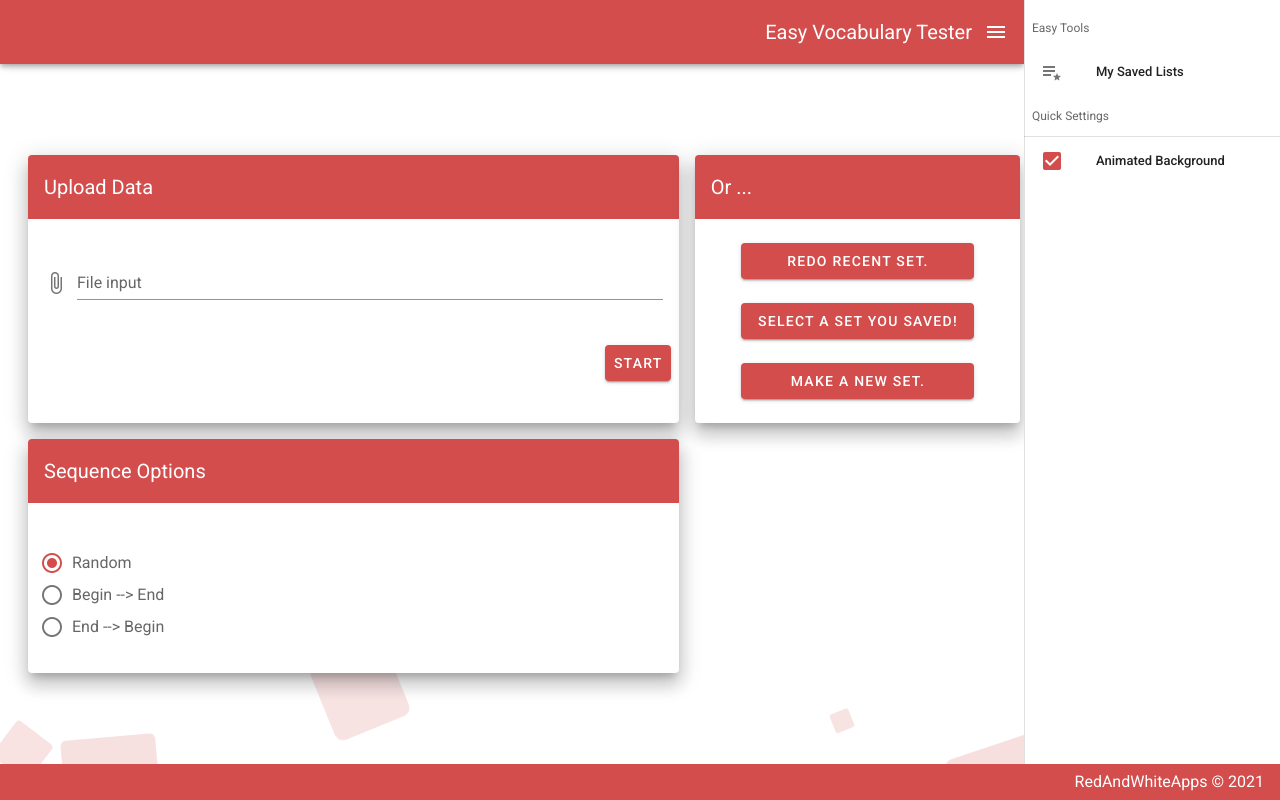
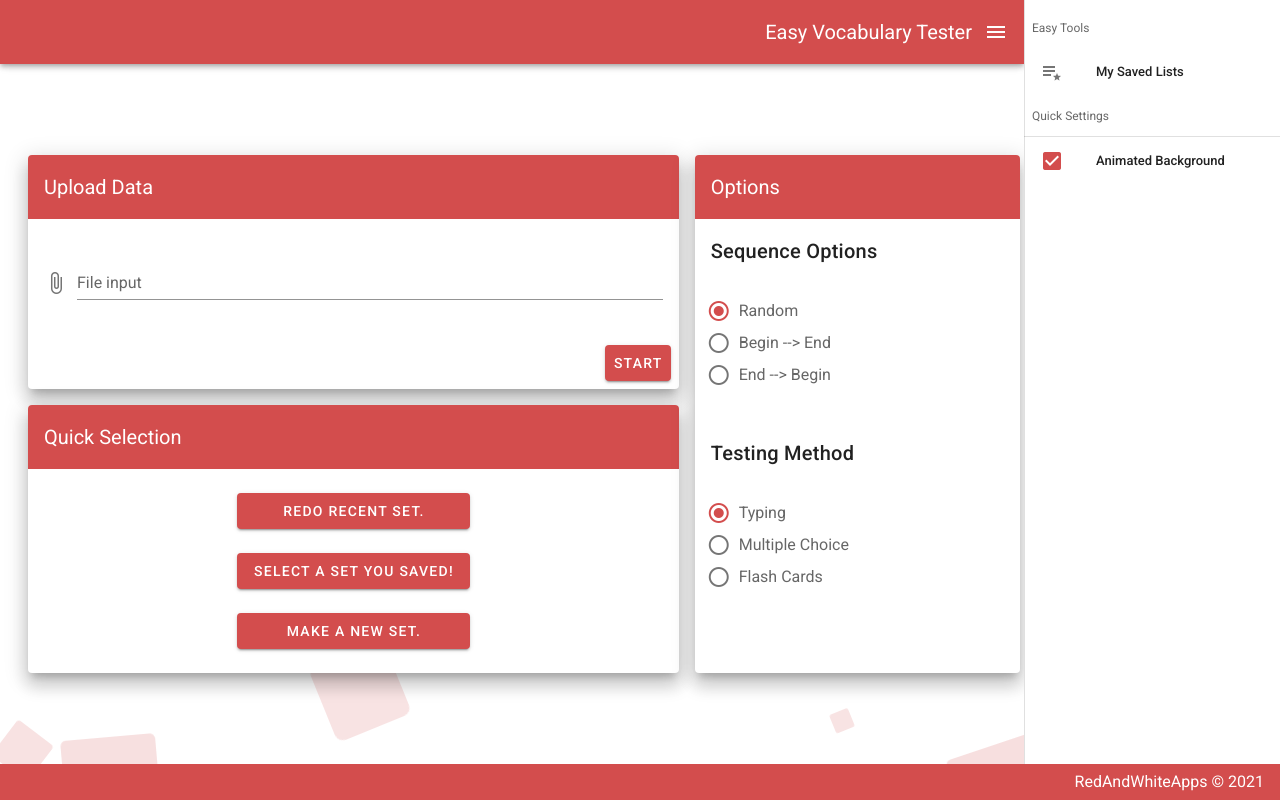
Before and after one commit to RedAndWhiteApps/VocabularyTester, a Vue app in the folder vocabularytester/: page /#/ in a window 1280 px wide. Built offline with nearby package versions, Linux system fonts and the light colour scheme.

Commit message:
refactored grid layout of selecting lists && added radio options

```diff
--- a/vocabularytester/src/views/Vocabulary/QuickListSelectionDialog.vue
+++ b/vocabularytester/src/views/Vocabulary/QuickListSelectionDialog.vue
@@ -2,7 +2,7 @@
 <template>
         <v-card class="elevation-12">
           <v-toolbar color="primary" dark flat>
-            <v-toolbar-title>Or ...</v-toolbar-title>
+            <v-toolbar-title>Quick Selection</v-toolbar-title>
             <v-spacer></v-spacer>
           </v-toolbar>
           <v-card-actions class="StartSelectionGrid">
--- a/vocabularytester/src/views/Vocabulary/SelectQuizList.vue
+++ b/vocabularytester/src/views/Vocabulary/SelectQuizList.vue
@@ -47,6 +47,11 @@ export default {
   margin: auto;
 }
 
+.SelectQuizList > .SelectSequenceOrder {
+  grid-column: 2;
+  grid-row: 2 / -2;
+}
+
 .SelectQuizList > .v-card {
   width: 100%;
 }
@@ -67,6 +72,11 @@ export default {
     width: calc(90vw);
       grid-template-columns: auto;
   }
+
+  .SelectQuizList > .SelectSequenceOrder {
+  grid-column: auto;
+  grid-row: auto;
+}
 }
 
 </style>
--- a/vocabularytester/src/views/Vocabulary/SelectSequenceOrder.vue
+++ b/vocabularytester/src/views/Vocabulary/SelectSequenceOrder.vue
@@ -2,10 +2,10 @@
 <template>
   <v-card class="elevation-12">
     <v-toolbar color="primary" dark flat>
-      <v-toolbar-title>Sequence Options</v-toolbar-title>
+      <v-toolbar-title>Options</v-toolbar-title>
       <v-spacer></v-spacer>
     </v-toolbar>
-    <v-card-title class="mb-0 pb-0"> </v-card-title>
+    <v-card-title class="mb-0 pb-0"> Sequence Options </v-card-title>
     <div>
       <template>
         <v-container fluid>
@@ -34,14 +34,39 @@
           </v-radio-group>
         </v-container>
       </template>
+    </div>
+    <div>
+          <v-card-title class="mb-0 pb-0">Testing Method </v-card-title>
+
+      <template>
+        <v-container fluid>
+          <v-radio-group v-model="TestingMethod">
+            <v-radio value="Typing">
+              <template v-slot:label>
+                <div>
+                  Typing<strong class="success--text"></strong>
+                </div>
+              </template>
+            </v-radio>
+            <v-radio value="MultipleChoice">
+              <template v-slot:label>
+                <div>
+                  Multiple Choice <strong class="primary--text"></strong>
+                </div>
+              </template>
+            </v-radio>
+            <v-radio value="FlashCards">
+              <template v-slot:label>
+                <div>
+                  Flash Cards <strong class="primary--text"></strong>
+                </div>
+              </template>
+            </v-radio>
+          </v-radio-group>
+        </v-container>
+      </template>
     </div></v-card
   >
-</template></div>
-          <v-card-actions>
-            <v-spacer></v-spacer>
-            <v-btn @click="checkAnswer" color="primary">Check answer</v-btn>
-          </v-card-actions>
-        </v-card>
 </template>
 
 <script>
@@ -52,6 +77,7 @@ export default {
   props: {},
   data: () => ({
       SequenceOrder: 'Random',
+      TestingMethod: 'Typing'
 
   }),
   methods: {},
```
